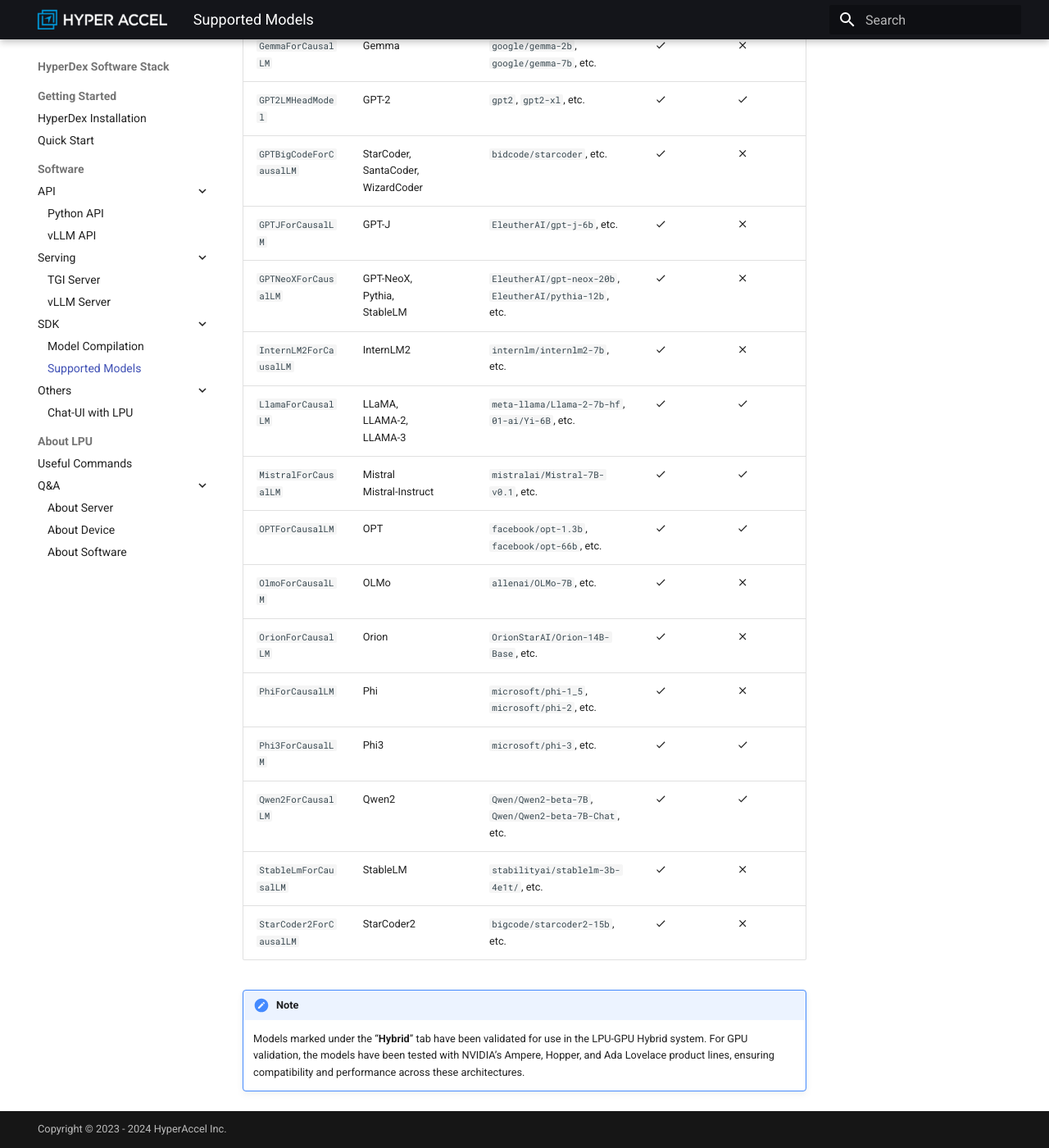
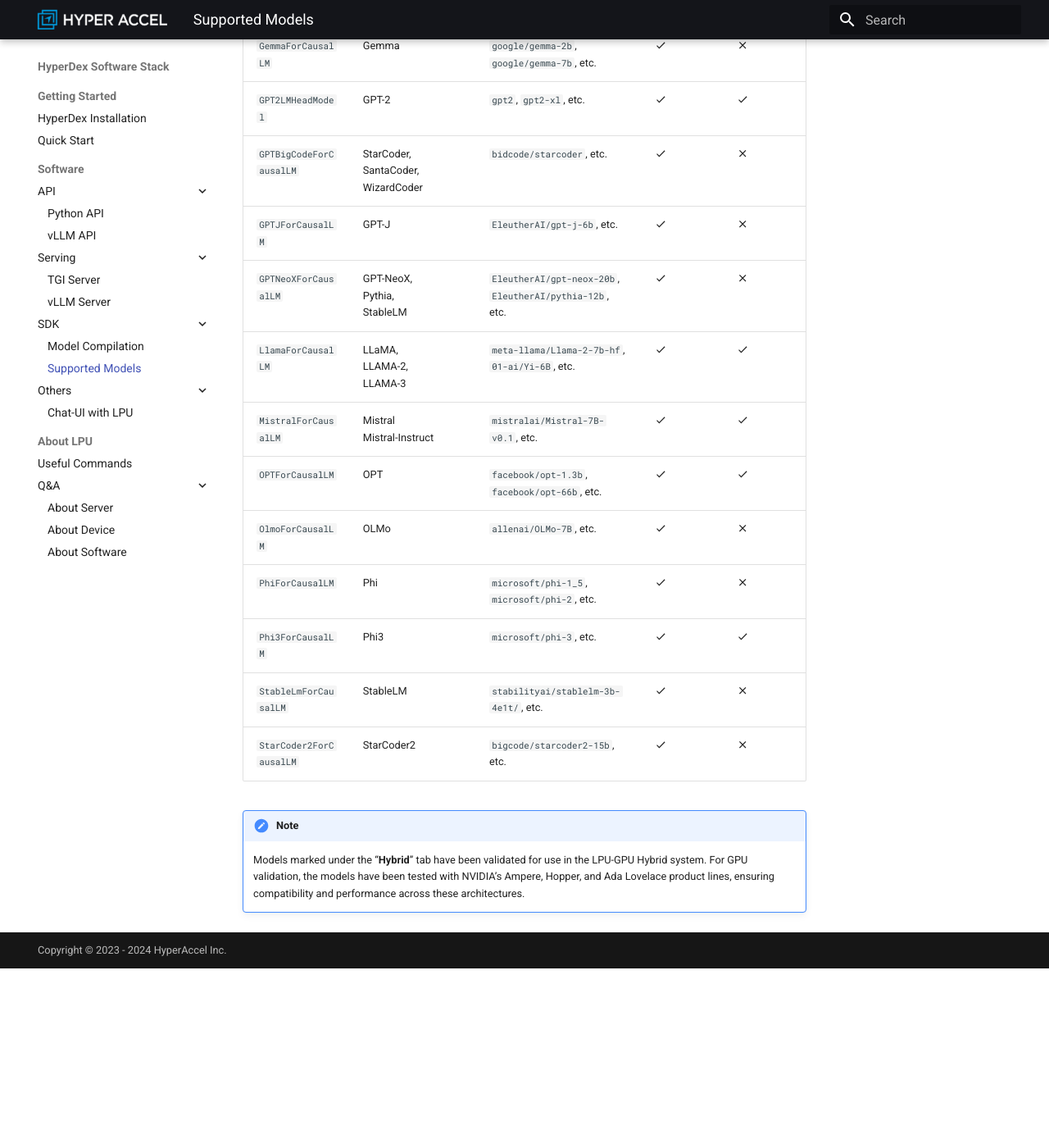
Before and after one commit to Hyper-Accel/docs, an MkDocs documentation site: the page built from docs/supported_models.md, in a window 1280 px wide and 1400 px high, scrolled down 503 px. Shown: the whole window at 82% size. Built offline with MkDocs 1.6.1 and Material for MkDocs 9.7.7, drawn with Linux system fonts in a browser that asks for light colours; after the commit the page ends 1684 px from its top, so only the background shows below that.

Commit message:
Update supported_models.md (#1)
Exclude InternLM, Orion (transformers version issue) and Qwen-2 (precision issue)

```diff
--- a/docs/supported_models.md
+++ b/docs/supported_models.md
@@ -12,15 +12,12 @@
 |`GPTBigCodeForCausalLM`  |StarCoder, SantaCoder, WizardCoder     |`bidcode/starcoder`, etc.                                |:material-check: |:material-close: |
 |`GPTJForCausalLM`        |GPT-J                                  |`EleutherAI/gpt-j-6b`, etc.                              |:material-check: |:material-close: |
 |`GPTNeoXForCausalLM`     |GPT-NeoX,<br>Pythia,<br>StableLM       |`EleutherAI/gpt-neox-20b`, `EleutherAI/pythia-12b`, etc. |:material-check: |:material-close: |
-|`InternLM2ForCausalLM`   |InternLM2                              |`internlm/internlm2-7b`, etc.                            |:material-check: |:material-close: |
 |`LlamaForCausalLM`       |LLaMA,<br>LLAMA-2,<br>LLAMA-3          |`meta-llama/Llama-2-7b-hf`, `01-ai/Yi-6B`, etc.          |:material-check: |:material-check: |
 |`MistralForCausalLM`     |Mistral<br>Mistral-Instruct            |`mistralai/Mistral-7B-v0.1`, etc.                        |:material-check: |:material-check: |
 |`OPTForCausalLM`         |OPT                                    |`facebook/opt-1.3b`, `facebook/opt-66b`, etc.            |:material-check: |:material-check: |
 |`OlmoForCausalLM`        |OLMo                                   |`allenai/OLMo-7B`, etc.                                  |:material-check: |:material-close: |
-|`OrionForCausalLM`       |Orion                                  |`OrionStarAI/Orion-14B-Base`, etc.                       |:material-check: |:material-close: |
 |`PhiForCausalLM`         |Phi                                    |`microsoft/phi-1_5`, `microsoft/phi-2`, etc.             |:material-check: |:material-close: |
 |`Phi3ForCausalLM`        |Phi3                                   |`microsoft/phi-3`, etc.                                  |:material-check: |:material-check: |
-|`Qwen2ForCausalLM`       |Qwen2                                  |`Qwen/Qwen2-beta-7B`, `Qwen/Qwen2-beta-7B-Chat`, etc.    |:material-check: |:material-check: |
 |`StableLmForCausalLM`    |StableLM                               |`stabilityai/stablelm-3b-4e1t/`, etc.                    |:material-check: |:material-close: |
 |`StarCoder2ForCausalLM`  |StarCoder2                             |`bigcode/starcoder2-15b`, etc.                           |:material-check: |:material-close: |
 
```
